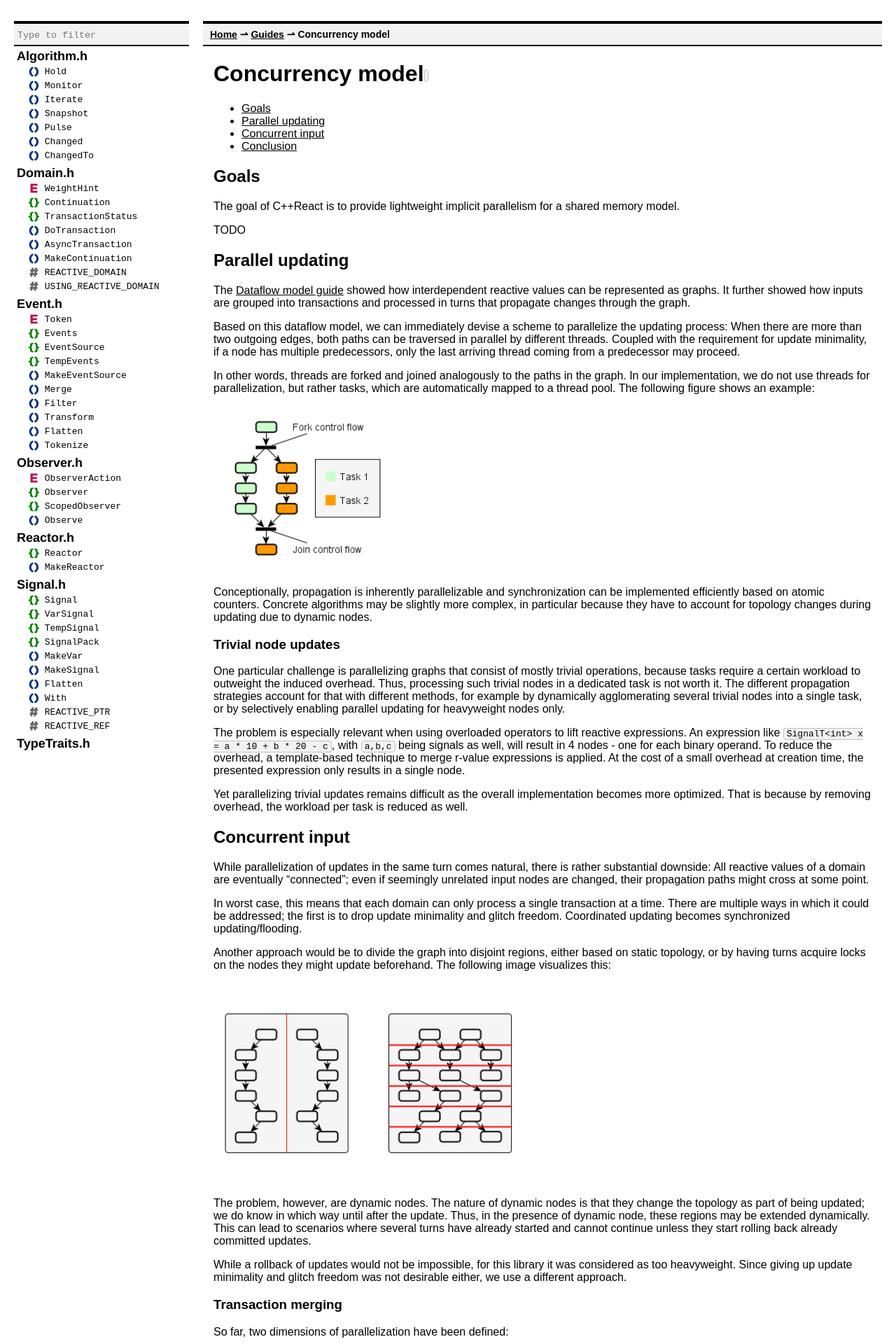
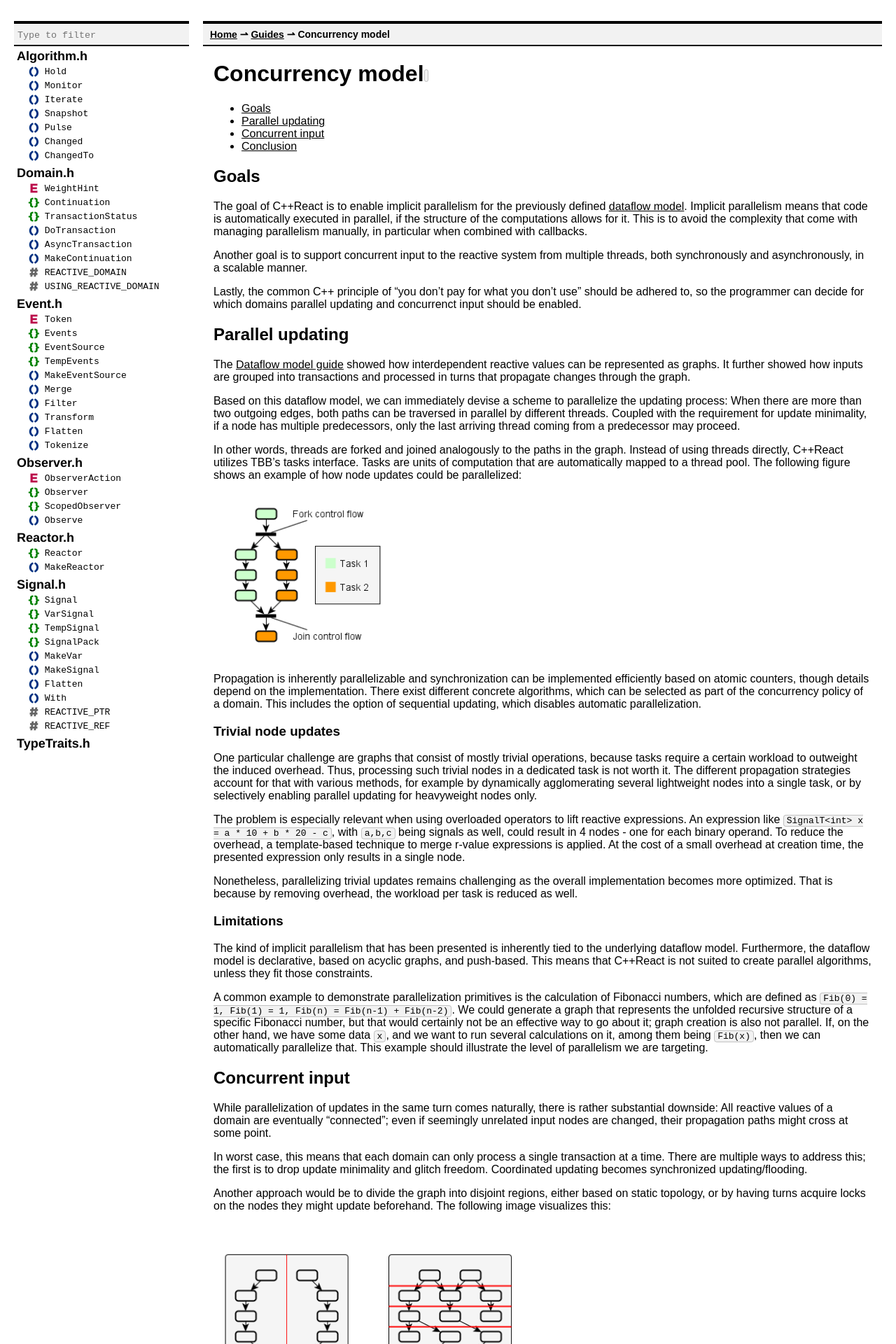
Before and after one commit to snakster/cpp.react, a Jekyll site: the page built from guides/Concurrency.md, in a window 1280 px wide. Shown: the top 1920 px of the page at 70% size. Built offline with Jekyll 4.4.1, drawn with Linux system fonts in a browser that asks for light colours; some of the changed text lies outside the part shown.

Commit message:
Updated concurrency guide.

```diff
--- a/guides/Concurrency.md
+++ b/guides/Concurrency.md
@@ -13,9 +13,14 @@ groups:
 
 ## Goals
 
-The goal of C++React is to provide lightweight implicit parallelism for a shared memory model.
+The goal of C++React is to enable implicit parallelism for the previously defined [dataflow model](Dataflow-model.html).
+Implicit parallelism means that code is automatically executed in parallel, if the structure of the computations allows for it.
+This is to avoid the complexity that come with managing parallelism manually, in particular when combined with callbacks.
 
-TODO
+Another goal is to support concurrent input to the reactive system from multiple threads, both synchronously and asynchronously, in a scalable manner.
+
+Lastly, the common C++ principle of "you don't pay for what you don't use" should be adhered to,
+so the programmer can decide for which domains parallel updating and concurrenct input should be enabled.
 
 
 ## Parallel updating
@@ -28,38 +33,50 @@ When there are more than two outgoing edges, both paths can be traversed in para
 Coupled with the requirement for update minimality, if a node has multiple predecessors, only the last arriving thread coming from a predecessor may proceed.
 
 In other words, threads are forked and joined analogously to the paths in the graph.
-In our implementation, we do not use threads for parallelization, but rather tasks, which are automatically mapped to a thread pool.
-The following figure shows an example:
+Instead of using threads directly, C++React utilizes TBB's tasks interface.
+Tasks are units of computation that are automatically mapped to a thread pool.
+The following figure shows an example of how node updates could be parallelized:
 
 <img src="{{ site.baseurl }}/media/conc1.png" alt="Drawing" width="500px"/>
 
-Conceptionally, propagation is inherently parallelizable and synchronization can be implemented efficiently based on atomic counters.
-Concrete algorithms may be slightly more complex, in particular because they have to account for topology changes during updating due to dynamic nodes.
-
+Propagation is inherently parallelizable and synchronization can be implemented efficiently based on atomic counters, though details depend on the implementation.
+There exist different concrete algorithms, which can be selected as part of the concurrency policy of a domain.
+This includes the option of sequential updating, which disables automatic parallelization.
 
 ### Trivial node updates
 
-One particular challenge is parallelizing graphs that consist of mostly trivial operations, because tasks require a certain workload to outweight the induced overhead.
+One particular challenge are graphs that consist of mostly trivial operations, because tasks require a certain workload to outweight the induced overhead.
 Thus, processing such trivial nodes in a dedicated task is not worth it.
-The different propagation strategies account for that with different methods,
-for example by dynamically agglomerating several trivial nodes into a single task, or by selectively enabling parallel updating for heavyweight nodes only.
+The different propagation strategies account for that with various methods,
+for example by dynamically agglomerating several lightweight nodes into a single task, or by selectively enabling parallel updating for heavyweight nodes only.
 
 The problem is especially relevant when using overloaded operators to lift reactive expressions.
-An expression like `SignalT<int> x = a * 10 + b * 20 - c`, with `a,b,c` being signals as well, will result in 4 nodes - one for each binary operand.
+An expression like `SignalT<int> x = a * 10 + b * 20 - c`, with `a,b,c` being signals as well, could result in 4 nodes - one for each binary operand.
 To reduce the overhead, a template-based technique to merge r-value expressions is applied.
 At the cost of a small overhead at creation time, the presented expression only results in a single node.
 
-Yet parallelizing trivial updates remains difficult as the overall implementation becomes more optimized.
+Nonetheless, parallelizing trivial updates remains challenging as the overall implementation becomes more optimized.
 That is because by removing overhead, the workload per task is reduced as well.
 
+### Limitations
+
+The kind of implicit parallelism that has been presented is inherently tied to the underlying dataflow model.
+Furthermore, the dataflow model is declarative, based on acyclic graphs, and push-based.
+This means that C++React is not suited to create parallel algorithms, unless they fit those constraints.
+
+A common example to demonstrate parallelization primitives is the calculation of Fibonacci numbers, which are defined as `Fib(0) = 1, Fib(1) = 1, Fib(n) = Fib(n-1) + Fib(n-2)`.
+We could generate a graph that represents the unfolded recursive structure of a specific Fibonacci number, but that would certainly not be an effective way to go about it;
+graph creation is also not parallel.
+If, on the other hand, we have some data `x`, and we want to run several calculations on it, among them being `Fib(x)`, then we can automatically parallelize that.
+This example should illustrate the level of parallelism we are targeting.
 
 ## Concurrent input
 
-While parallelization of updates in the same turn comes natural, there is rather substantial downside:
+While parallelization of updates in the same turn comes naturally, there is rather substantial downside:
 All reactive values of a domain are eventually "connected"; even if seemingly unrelated input nodes are changed, their propagation paths might cross at some point.
 
 In worst case, this means that each domain can only process a single transaction at a time.
-There are multiple ways in which it could be addressed; the first is to drop update minimality and glitch freedom.
+There are multiple ways to address this; the first is to drop update minimality and glitch freedom.
 Coordinated updating becomes synchronized updating/flooding.
 
 Another approach would be to divide the graph into disjoint regions, either based on static topology, or by having turns acquire locks on the nodes they might update beforehand.
@@ -68,16 +85,15 @@ The following image visualizes this:
 <img src="{{ site.baseurl }}/media/conc2.png" alt="Drawing" width="500px"/>
 
 The problem, however, are dynamic nodes. The nature of dynamic nodes is that they change the topology as part of being updated; we do know in which way until after the update.
-Thus, in the presence of dynamic node, these regions may be extended dynamically.
-This can lead to scenarios where several turns have already started and cannot continue unless they start rolling back already committed updates.
+Thus, in the presence of dynamic node, regions may shift dynamically.
+This can lead to scenarios where several turns have already started and cannot continue, unless they start rolling back already committed updates.
 
-While a rollback of updates would not be impossible, for this library it was considered as too heavyweight.
+While a rollback of updates would not be impossible, for this library it was considered too expensive.
 Since giving up update minimality and glitch freedom was not desirable either, we use a different approach.
-
 
 ### Transaction merging
 
-So far, two dimensions of parallelization have been defined:
+So far, we defined two dimensions relevant for utilization of parallel hardware:
 
 * horizontal: running updates of the same turn in parallel;
 * vertical: running multiple turns concurrently.
@@ -92,18 +108,22 @@ Here's how that works:
 * Merged transactions are processed in a single turn.
 
 Each turn still has exclusive access to the whole graph, but the workload per turn is increased.
-Instead of adding another dimension, we attempt to extend the existing one:
+Instead of adding another dimension, we attempt to extend the existing one.
+The following figure summarizes the idea:
 
 <img src="{{ site.baseurl }}/media/conc3.png" alt="Drawing" width="500px"/>
 
-* More changed input nodes per turn -> more nodes of the graph are reached -> more opportunity for horizontal parallelization.
-* More workload per node -> less significant overhead, both in terms of processing and parallelization.
-* Less turns -> less overhead.
+The intended benefits are:
+
+* More changed input nodes per turn => more nodes of the graph are reached => more opportunity for horizontal parallelization.
+* More workload per node => move effective processing and parallelization as overhead becomes less significant.
+* Less turns => less overhead.
 
 The benefits w.r.t. to reduced overhead do always apply, but to gain increased horizontal parallelization, the graph topology must allow for it.
+To put this into perspective with some numbers, for a single event source with an observer, processing one million events takes 0.552s.
+With merging enabled, the time is halved to 0.275s.
 
-Merging happens completely transparent, and it may cross boundaries between asynchronous and synchronous transactions.
-There is one particular caveat: For signals, only the last value change during a transaction is applied.
+There is one noteworthy caveat: For signals, only the last value change during a transaction is applied.
 The reasoning behind this is that unlike for event streams, where every single event should be registered,
 for signals we only care about the most recent value.
 If a value is already known to be outdated, there is no need to process it.
@@ -111,3 +131,27 @@ This rule is extended to merged transactions, which only apply the most recent v
 
 There might also be cases where certain invariants exist between inputs of the same transaction, which would be violated if transactions are merged.
 For these reasons, transaction merging is not enabled by default, but has to be allowed explicitly.
+
+### Asynchronous transactions
+
+The queueing scheme is detailed in this figure:
+
+<img src="{{ site.baseurl }}/media/conc4.png" alt="Drawing" width="500px"/>
+
+There is a main queue, used to synchronize exclusive access to the graph. Each entry in this queue represents a thread.
+While synchronous transactions run in dedicated threads, there also exists a mechanism for asynchronous transactions.
+They are useful, if the initiating thread should not be blocked, or for batch processing of multiple transactions.
+Asynchronous transactions are stored in a high-performance thread-safe queue and executed sequentially by a dedicated worker thread.
+To synchronize this worker thread with synchronous transactions, it uses the main queue to gain access to the graph.
+Transaction merging happens transparently between synchronous and asynchronous transactions.
+
+
+## Conclusions
+
+By using reactive types like signals, events and observers, we automatically get the option of running updates in parallel without having to change our code.
+This does not target the fine-grained algorithmic level, but rather enables implicit parallelism for the composition of algorithms.
+While hand-crafted parallel algorithms might be preferable in some cases anyway, as they can benefit from an intelligent approach,
+managing the complexity of inter-dependent parallel pieces is purely mechanical and exactly the kind of task that should be automated.
+
+Concurrent input is supported as well, including asynchronous transactions.
+We presented transaction merging as a method to improve scalability for highly contented inputs, without giving up glitch freedom and keeping the implementation lightweight and predictable.
```
Also changed, not shown: media/conc4.png (added), 1 other file.
